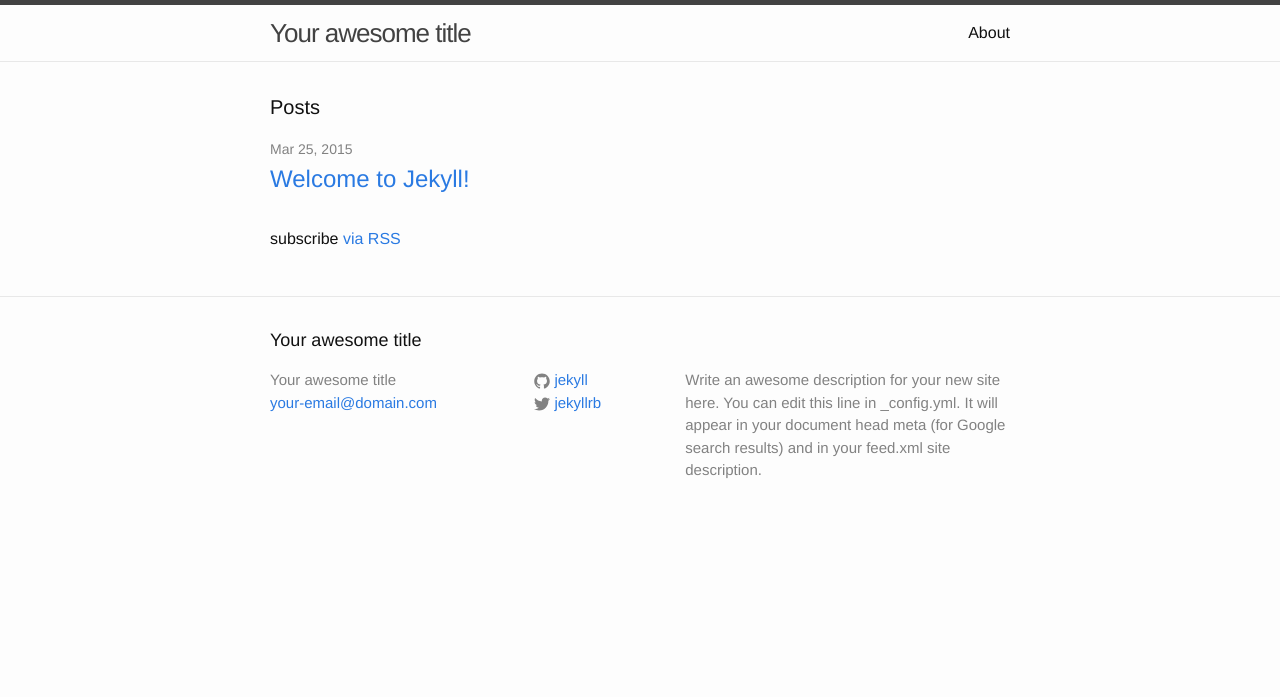
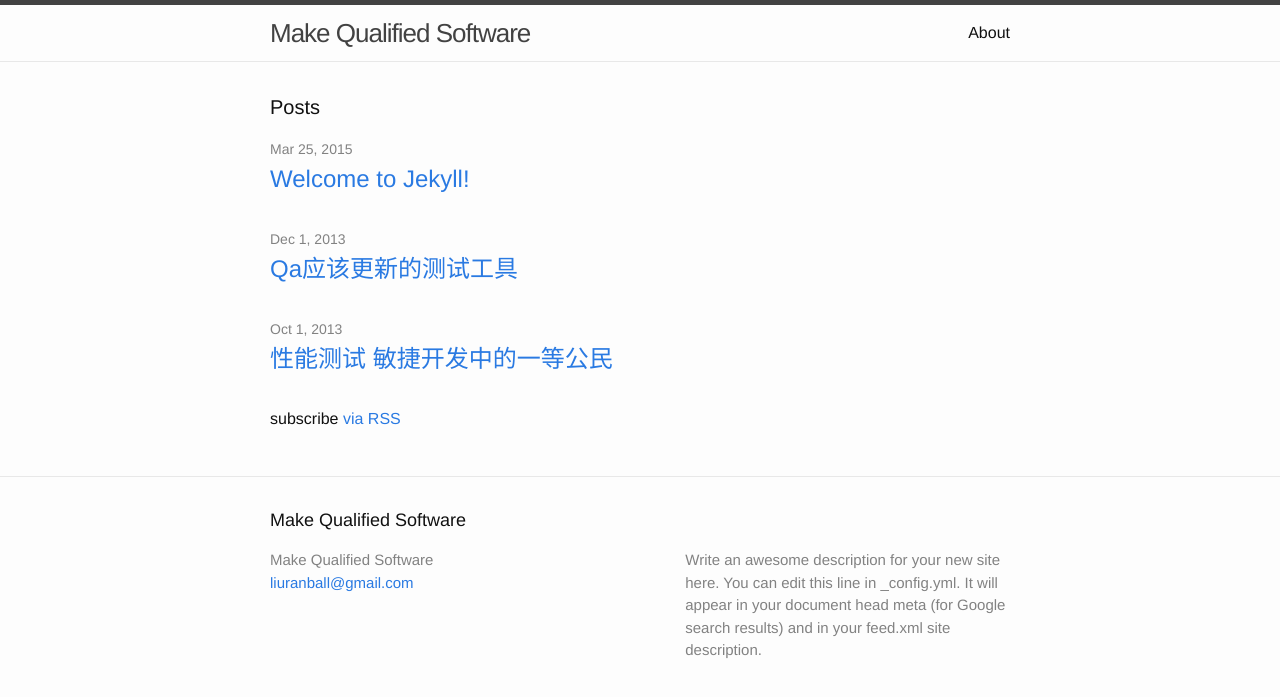
Before and after one commit to TWRanMan/twranman.github.io, a Jekyll site: the page built from index.html, in a window 1280 px wide. Shown: the top 697 px of the page. Built offline with Jekyll 4.4.1, drawn with Linux system fonts in a browser that asks for light colours.

Commit message:
add 2 existing articles

```diff
--- a/_config.yml
+++ b/_config.yml
@@ -1,14 +1,12 @@
 # Site settings
-title: Your awesome title
-email: your-email@domain.com
+title: Make Qualified Software
+email: liuranball@gmail.com
 description: > # this means to ignore newlines until "baseurl:"
   Write an awesome description for your new site here. You can edit this
   line in _config.yml. It will appear in your document head meta (for
   Google search results) and in your feed.xml site description.
 baseurl: "" # the subpath of your site, e.g. /blog/
-url: "http://yourdomain.com" # the base hostname & protocol for your site
-twitter_username: jekyllrb
-github_username:  jekyll
+url: "http://twranman.github.io/" # the base hostname & protocol for your site
 
 # Build settings
 markdown: kramdown
--- a/_posts/2013-12-QA应该更新的测试工具.html
+++ b/_posts/2013-12-01-QA应该更新的测试工具.html
@@ -13,7 +13,7 @@
 <div>Viff是基于NodeJS和Selenium开发的一个本地工具。通过编写JavaScript代码来调用Selenium API, 并在真实的浏览器中进行截图比较。所以它比较适合动态的Web系统，因为可以编写代码模拟用户输入和点击操作。由于它底层使用的是Selenium作为驱动，所以他支持多种浏览器，比如IE，Chrome，Firefox等。在最新的Selenium中加入了对Android和iOS的支持，不过现在还不是很稳定，所以Viff还支持Android和iOS上的浏览器测试。如果对你来说搭建多浏览器环境比较困难，比如需要同时测试IE8，IE9，IE10等，可以选择BrowserStack[4]。BrowserStack是一个商业产品，他同时通过Web界面和API接口提供多浏览器环境给客户进行Web测试，Viff可以使用期API进行进行多浏览器截图。对于Viff，由于编写JavaScript代码也需要一定的门槛，所以对于没有代码能力的使用者在测试静态网页的时候应该选择Dpxdt，但是如果你有一定的代码能力，建议选用Viff。现在Viff正在开发Web Service功能，这样以后就可以作为一个Service进行部署和使用。</div>
 <div>不过现在这两个工具都还不是很成熟，还存在一些Bug，其中Viff还在继续开发新的功能中，不过基本使用还是可以的。如果在使用这两个工具的过程中发现任何Bug，请通过Github的Issues跟踪功能来及时反馈给作者，帮助这两个开源系统越来越好。我在BQConf上有一个Perceptual Testing的演讲[5],有兴趣的可以听一听。</div>
 <div>下图为实施了视觉感知测试之后对于Web系统回归测试的时间示意图：</div>
-<div><img src="QA%E5%BA%94%E8%AF%A5%E6%9B%B4%E6%96%B0%E7%9A%84%E6%B5%8B%E8%AF%95%E5%B7%A5%E5%85%B7.resources/b410c901c8f82ffa9a4811ede240a257.jpeg" height="302" width="426"/></div>
+<div><img src="http://twranman.github.io/assets/qatools.resources/b410c901c8f82ffa9a4811ede240a257.jpeg" height="302" width="426"/></div>
 <div>[1]<a href="https://github.com/bslatkin/dpxdt">https://github.com/bslatkin/dpxdt</a></div>
 <div>[2]<a href="https://github.com/winsonwq/viff">https://github.com/winsonwq/viff</a><br/></div>
 <div>[3]<a href="http://phantomjs.org/">http://phantomjs.org/</a></div>
```
Also changed, not shown: _posts/2013-10-01-性能测试-敏捷开发中的一等公民.html (renamed from _posts/2013-10-性能测试-敏捷开发中的一等公民.html, +5 -5 lines), assets/performancetesting.resources/1.png (renamed from _posts/性能测试-敏捷开发中的一等公民.resources/1.png), assets/performancetesting.resources/2.png (renamed from _posts/性能测试-敏捷开发中的一等公民.resources/2.png), assets/performancetesting.resources/3.png (renamed from _posts/性能测试-敏捷开发中的一等公民.resources/3.png), assets/performancetesting.resources/4.png (renamed from _posts/性能测试-敏捷开发中的一等公民.resources/4.png), assets/performancetesting.resources/5.png (renamed from _posts/性能测试-敏捷开发中的一等公民.resources/5.png), assets/qatools.resources/b410c901c8f82ffa9a4811ede240a257.jpeg (renamed from _posts/QA应该更新的测试工具.resources/b410c901c8f82ffa9a4811ede240a257.jpeg).
